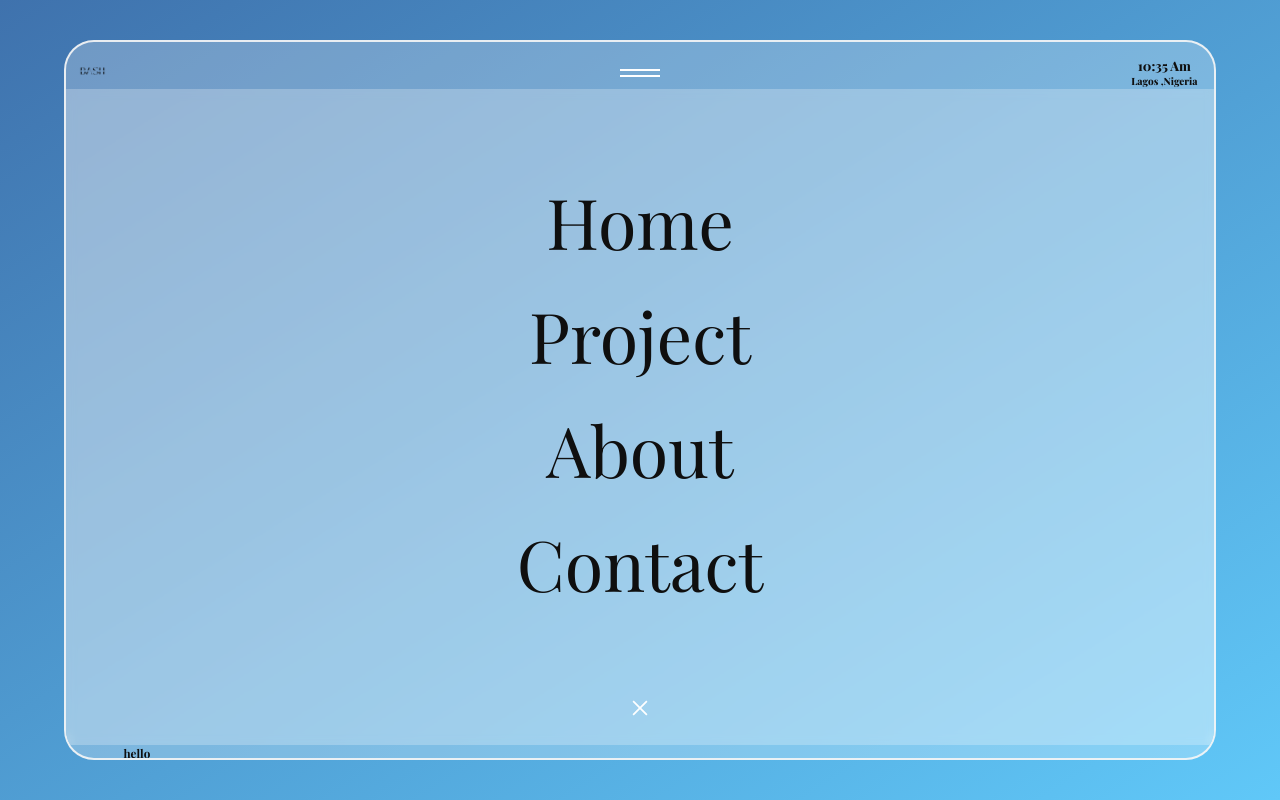
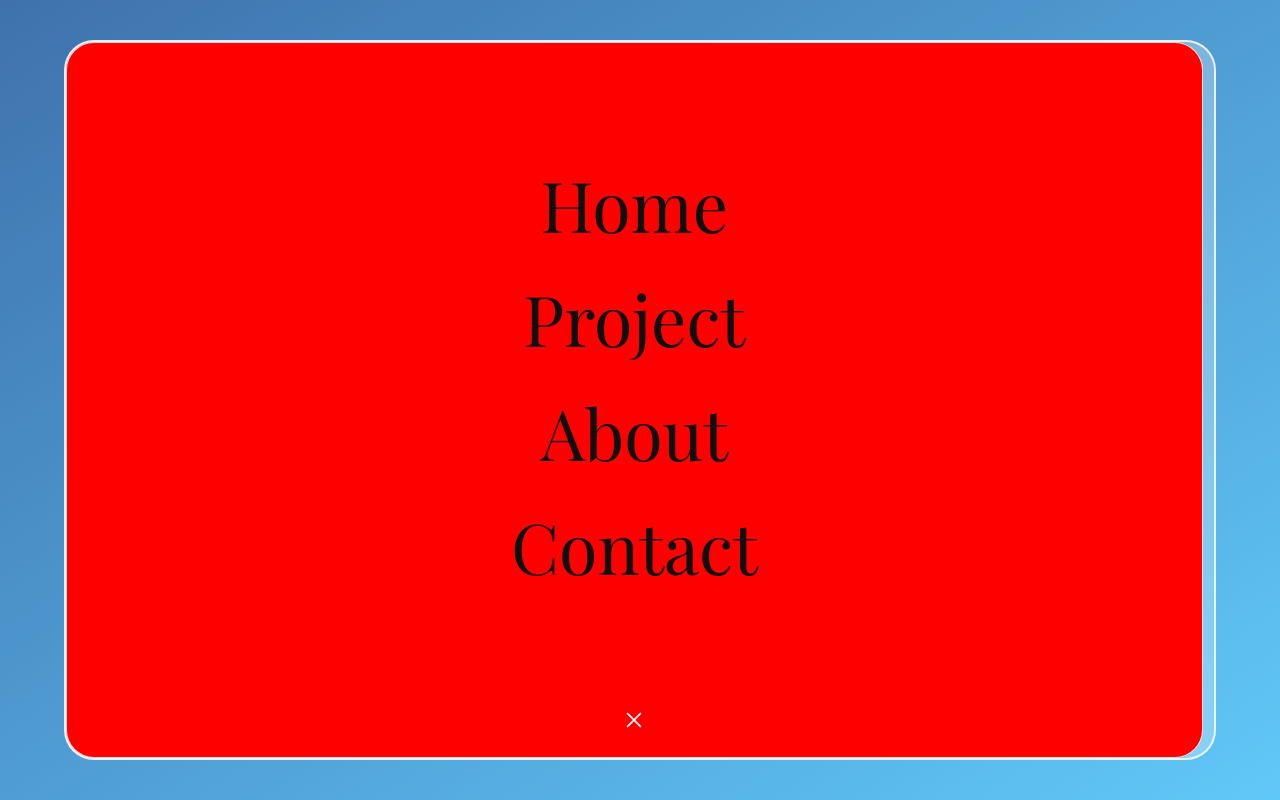
Before and after one commit to SharafaCode/Portfolio, a React (Vite) app: page / in a window 1280 px wide. Built offline with nearby package versions, Linux system fonts and the light colour scheme; a web font is replaced by a local one.

Commit message:
change made

```diff
--- a/src/Components/header/header.css
+++ b/src/Components/header/header.css
@@ -1,6 +1,7 @@
 .header-container{
     width: 100%;
     min-height: 10vh;
+
 
 
 }
@@ -95,10 +96,19 @@ img{
     flex-direction: column;
     align-items: center;
     justify-content: space-between;
-    background-color: var(--white-alpha-25);
-    backdrop-filter: blur(5px);
-    height: 82vh;
+    background-color: red;
+    backdrop-filter: blur(2px);
+    width: 88.8%;
+    height:89.4vh;
+    margin: auto;
+    position: fixed;
+    top: 0;
+    margin-top: 5.3vh;
+    border-radius: 2.8rem;
+    border: .1rem solid #f7f7f7e5;
     transition: all .6s linear;
+
+
 
 
 
--- a/src/Components/hero/Hero.jsx
+++ b/src/Components/hero/Hero.jsx
@@ -12,9 +12,7 @@ const Hero = () => {
     <Header/>
       <div className="hero-content">
 
-        <h1>
-          hello
-        </h1>
+
       </div>
     </article>
 </section>
--- a/src/Components/hero/hero.css
+++ b/src/Components/hero/hero.css
@@ -8,18 +8,20 @@
     overflow: hidden;
 
 
+
 }
 
 
 .frame-article{
 
     width: 90%;
-    max-height:90vh;
+    height:90vh;
     margin: auto;
     border: .2rem solid #f7f7f7e5;
     border-radius: 3rem;
     background: var(--white-alpha-25);
     overflow: hidden;
+    position: relative;
 
 }
 
```
Also changed, not shown: src/Components/navlinks/NavLinks.jsx (added, +27 -0 lines), src/Components/navlinks/navlinks.css (added).
